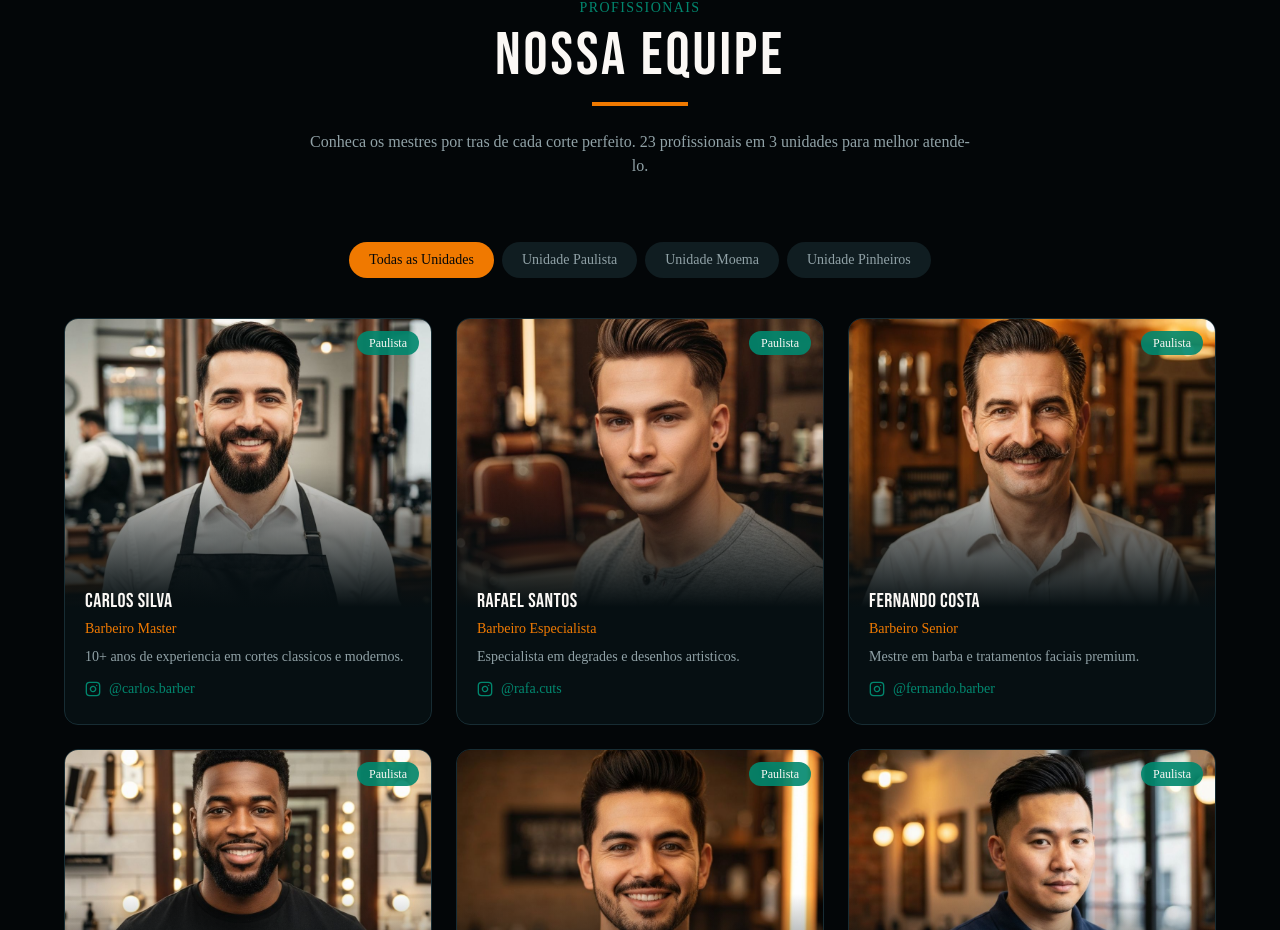
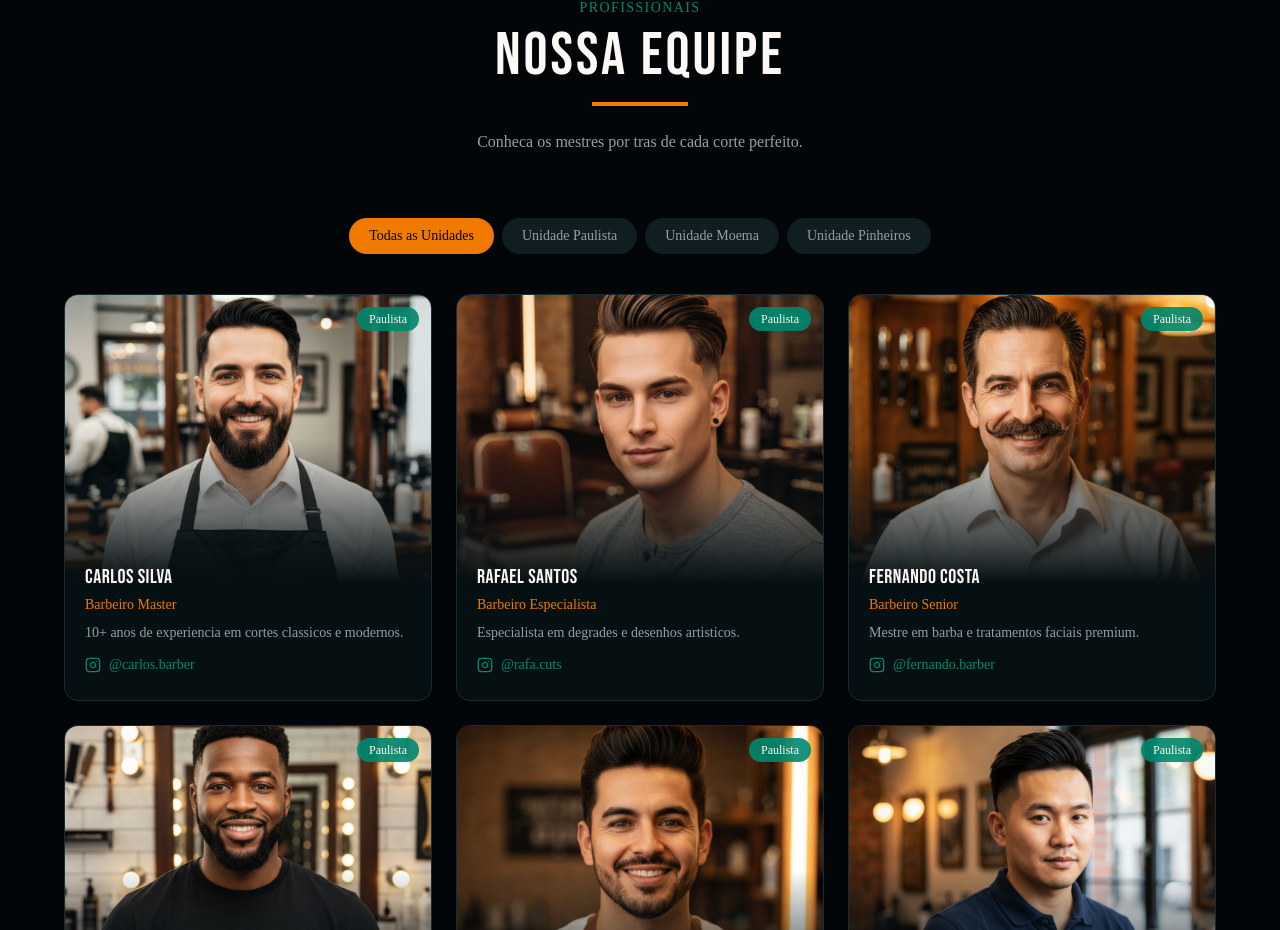
Before and after one commit to SamuelcCalheiros/sitekings, a Next.js app: page / in a window 1280 px wide. Shown: the part 1514-2444 px from the top of the page. Built offline with nearby package versions, Linux system fonts and the light colour scheme.

Commit message:
Arrumando o texto

```diff
--- a/components/team.tsx
+++ b/components/team.tsx
@@ -250,7 +250,7 @@ export function Team() {
           </h2>
           <div className="w-24 h-1 bg-primary mx-auto mt-4" />
           <p className="text-muted-foreground mt-6 max-w-2xl mx-auto">
-            Conheca os mestres por tras de cada corte perfeito. {barbers.length} profissionais em 3 unidades para melhor atende-lo.
+            Conheca os mestres por tras de cada corte perfeito.
           </p>
         </div>
 
```
